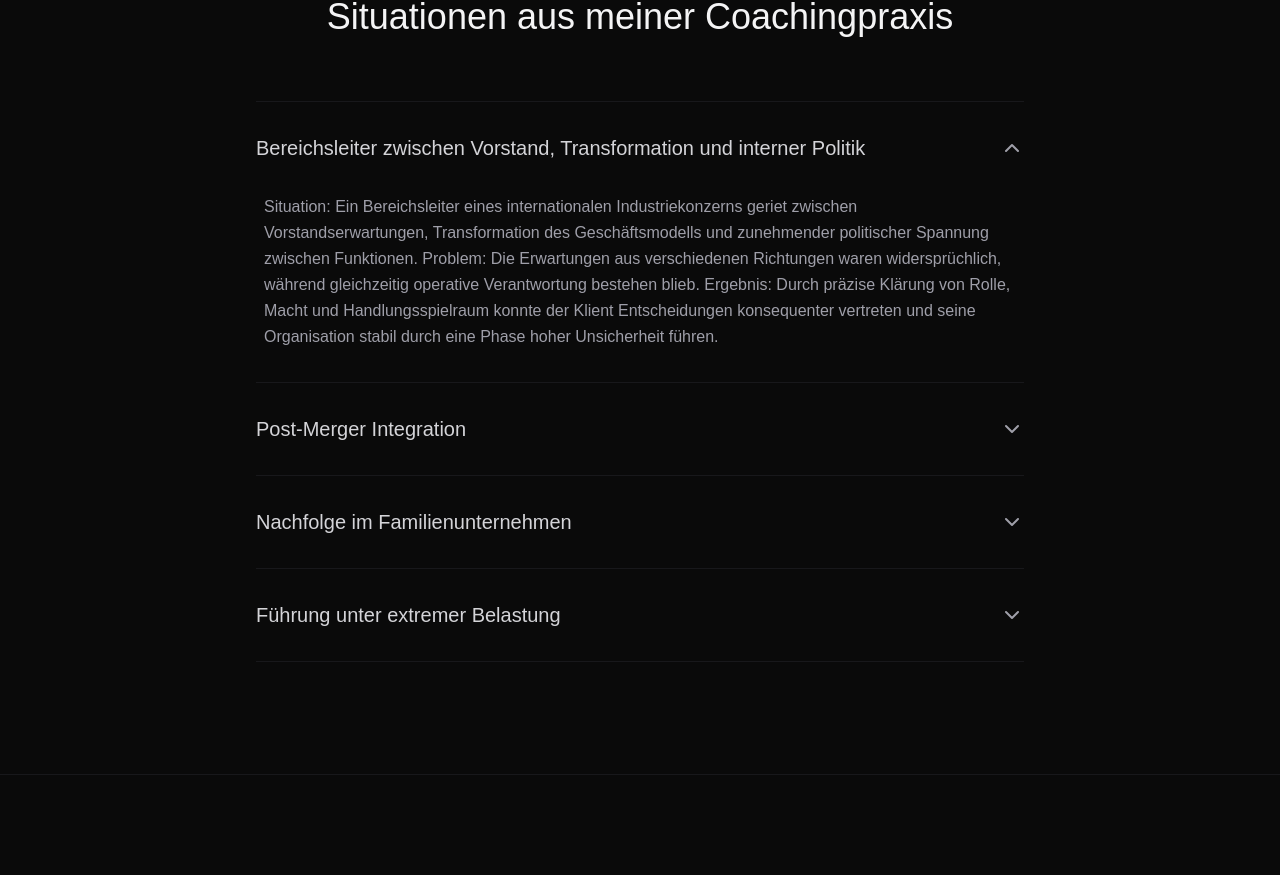
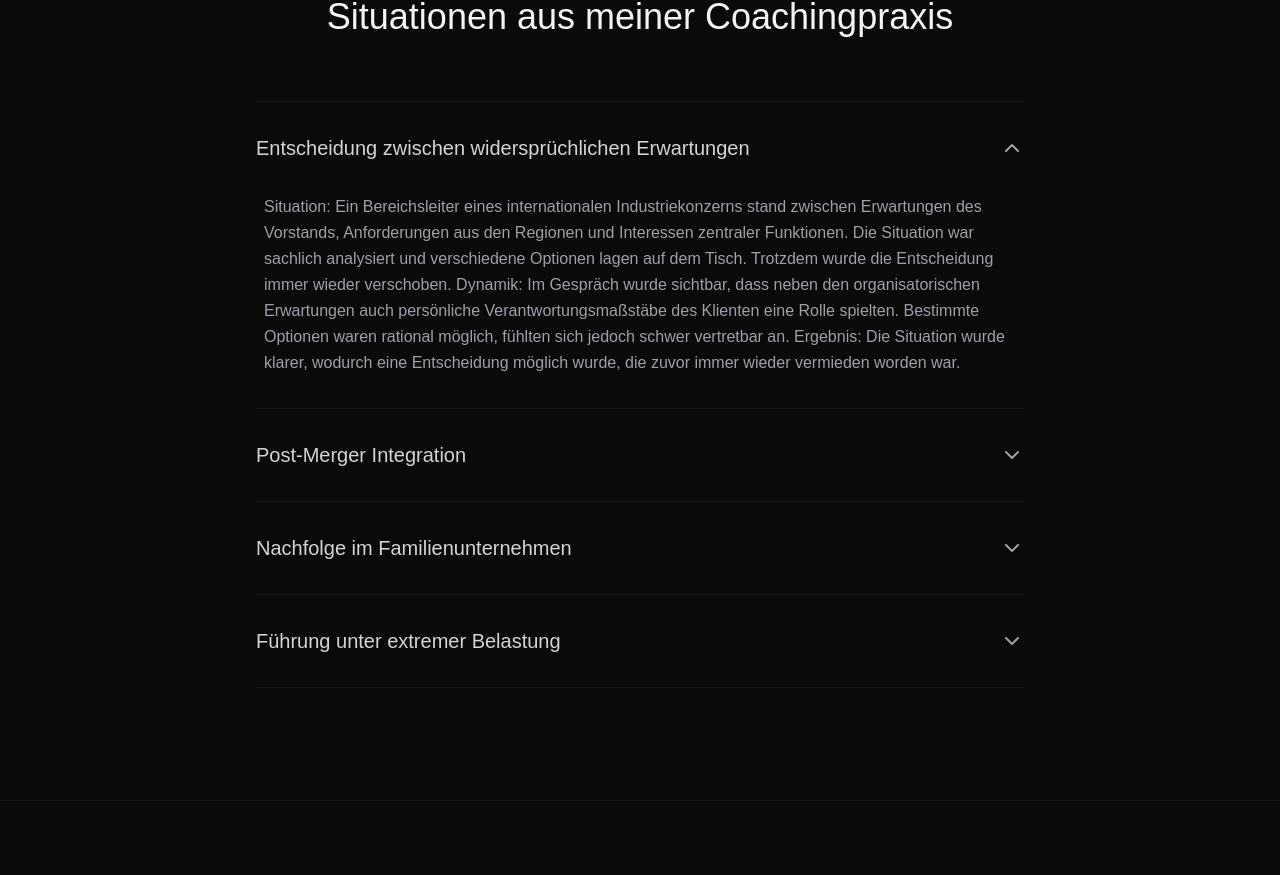
Before and after one commit to wolfgangtietz/coaching-landing, a Next.js app: page / in a window 1280 px wide. Shown: the part 4280-5155 px from the top of the page. Built offline with nearby package versions, Linux system fonts and the light colour scheme.

Commit message:
Rewrite first case study to reflect decision-conflict coaching logic

```diff
--- a/app/page.tsx
+++ b/app/page.tsx
@@ -4,12 +4,16 @@ import Link from "next/link";
 
 const caseStudies = [
   {
-    title: "Bereichsleiter zwischen Vorstand, Transformation und interner Politik",
-    content: `Situation: Ein Bereichsleiter eines internationalen Industriekonzerns geriet zwischen Vorstandserwartungen, Transformation des Geschäftsmodells und zunehmender politischer Spannung zwischen Funktionen.
+    title: "Entscheidung zwischen widersprüchlichen Erwartungen",
+content: `Situation: Ein Bereichsleiter eines internationalen Industriekonzerns stand zwischen Erwartungen des Vorstands, Anforderungen aus den Regionen und Interessen zentraler Funktionen.
 
-Problem: Die Erwartungen aus verschiedenen Richtungen waren widersprüchlich, während gleichzeitig operative Verantwortung bestehen blieb.
+Die Situation war sachlich analysiert und verschiedene Optionen lagen auf dem Tisch. Trotzdem wurde die Entscheidung immer wieder verschoben.
 
-Ergebnis: Durch präzise Klärung von Rolle, Macht und Handlungsspielraum konnte der Klient Entscheidungen konsequenter vertreten und seine Organisation stabil durch eine Phase hoher Unsicherheit führen.`,
+Dynamik: Im Gespräch wurde sichtbar, dass neben den organisatorischen Erwartungen auch persönliche Verantwortungsmaßstäbe des Klienten eine Rolle spielten.
+
+Bestimmte Optionen waren rational möglich, fühlten sich jedoch schwer vertretbar an.
+
+Ergebnis: Die Situation wurde klarer, wodurch eine Entscheidung möglich wurde, die zuvor immer wieder vermieden worden war.`,
   },
   {
     title: "Post-Merger Integration",
```
